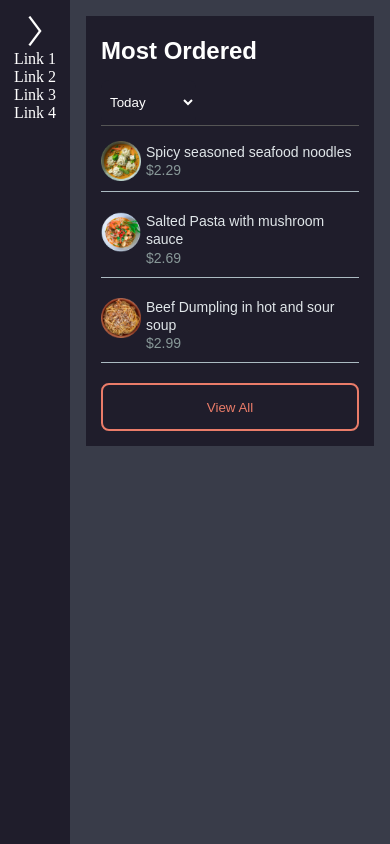
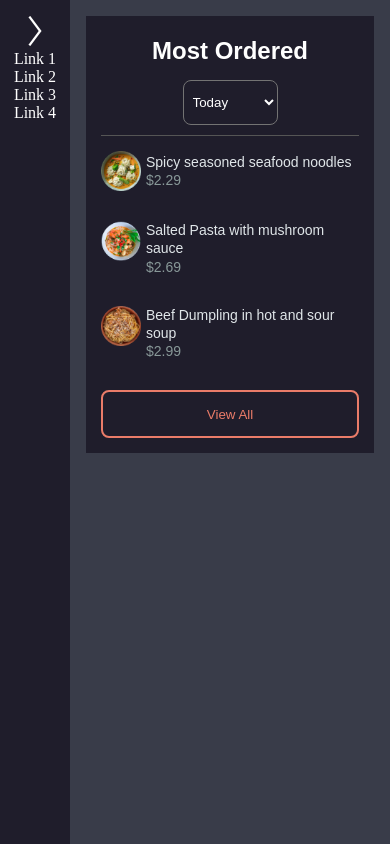
Before and after one commit to altugaltuner/food-order-altug, a React (Vite) app: page / in a window 390 px wide. Built offline with nearby package versions, Linux system fonts and the light colour scheme; no server answers; the database is empty; sample sign-in values are in the browser's storage.

Commit message:
class name changed, stylisinz done

```diff
--- a/src/components/MostOrdered/MostOrdered.jsx
+++ b/src/components/MostOrdered/MostOrdered.jsx
@@ -22,7 +22,7 @@ function MostOrdered() {
                         <h1 class="h1-order-conf">Most Ordered</h1>
 
 
-                        <select name="order-types" id="order-types" className="blabla">
+                        <select name="order-types" id="order-types" className="order-types-period">
                             <option value="" >Select a period...</option>
                             <option value="dine-in" selected>Today</option>
                             <option value="dine-out">On Week</option>
--- a/src/components/MostOrdered/MostOrdered.scss
+++ b/src/components/MostOrdered/MostOrdered.scss
@@ -208,12 +208,12 @@
     background-color: #565172;
 }
 
-.blabla {
+.order-types-period {
     width: 95px;
     height: 45px;
     padding: 5px;
     border-radius: 8px;
-    border: 1px;
+    border: 1px solid #737373;
     background-color: rgba(31, 29, 43, 1);
     color: white;
 }
@@ -222,10 +222,23 @@
     .order-conf-main {
         width: 100%;
 
+        .title-order-conf {
+            display: flex;
+
+            border-bottom: solid 1px #555555;
+            margin-bottom: 15px;
+            padding-bottom: 10px;
+            justify-content: center;
+
+            .part-of-title-conf {
+                align-items: center;
+            }
+        }
+
         .order-conf-body {
             display: flex;
             flex-direction: column;
-            border-bottom: solid 1px #ABBBC2;
+
 
 
             .conf-right-order-part {
```
